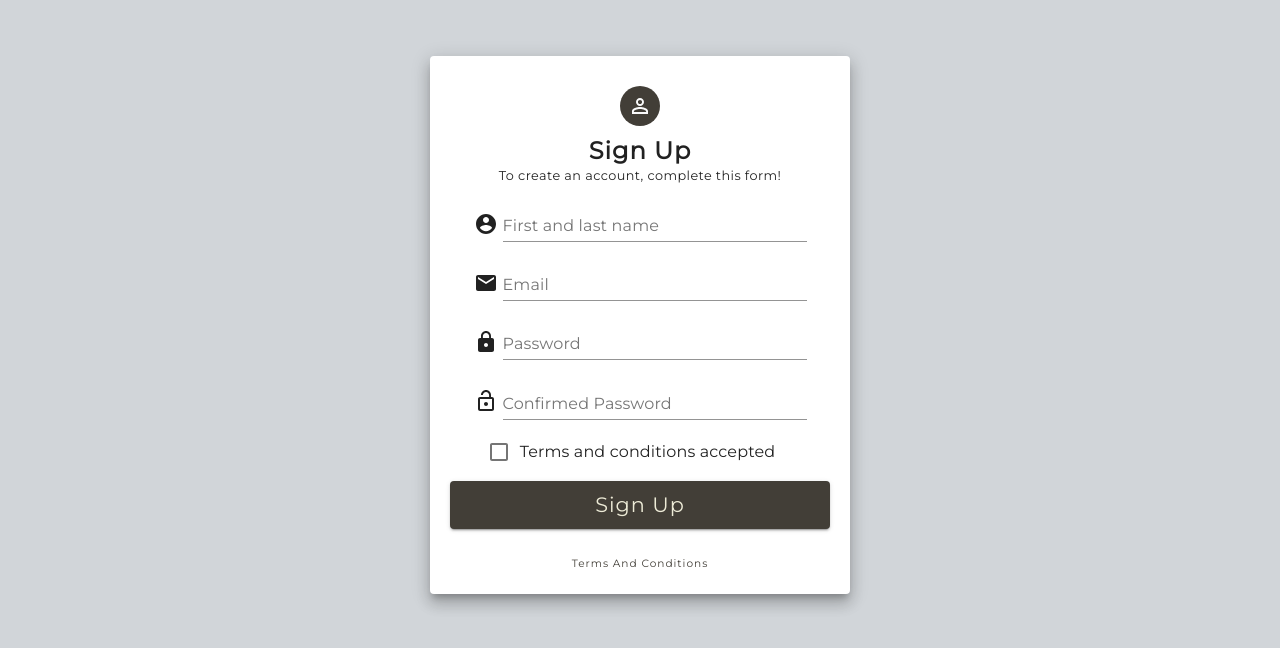
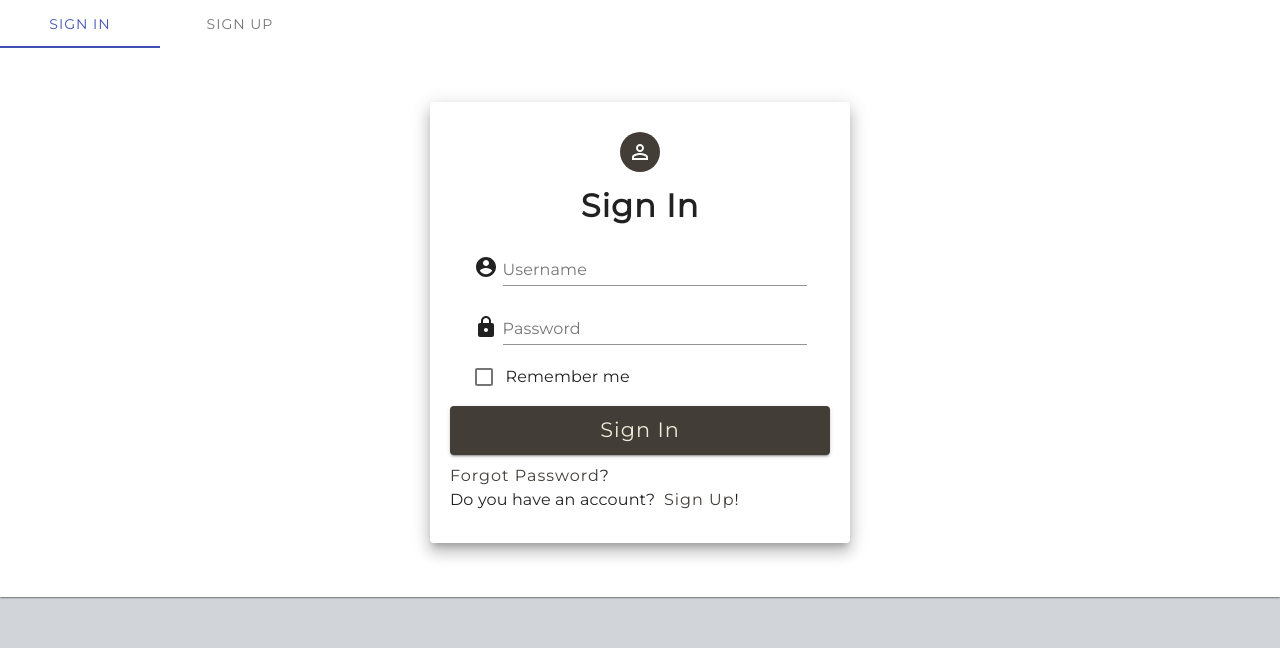
Before and after one commit to MAbdurahman/react-register-form-example, a React (Create React App) app: page / in a window 1280 px wide. Shown: the top 648 px of the page. Built offline with nearby package versions, Linux system fonts and the light colour scheme.

Commit message:
Create TabPanel; Add SignIn and SignUp components to it

```diff
--- a/src/App.js
+++ b/src/App.js
@@ -2,12 +2,14 @@ import React from 'react';
 import './App.css';
 import SignIn from './components/sign-in/SignIn';
 import SignUp from './components/sign-up/SignUp';
+import FormContainer from './containers/form-container/FormContainer';
 
 export default function App() {
   return (
     <div>
       {/* <SignIn /> */}
-      <SignUp />
+      {/* <SignUp /> */}
+      <FormContainer />
     </div>
   );
 };
--- a/src/components/sign-in/SignIn.jsx
+++ b/src/components/sign-in/SignIn.jsx
@@ -5,6 +5,7 @@ import FormControlLabel from '@material-ui/core/FormControlLabel';
 import Checkbox from '@material-ui/core/Checkbox';
 import React from 'react';
 import useStyles from './styles';
+
 
 export default function SignIn() {
    const classes = useStyles();
@@ -20,6 +21,7 @@ export default function SignIn() {
                <TextField
                   className={classes.signin__textFieldStyle}
                   type='email'
+                  placeholder='email address'
                   // id="input-with-icon-grid"
                   label="Username"
                />
--- /dev/null
+++ b/src/containers/form-container/FormContainer.jsx
@@ -0,0 +1,61 @@
+import React, { useState } from 'react';
+import useStyles from './styles';
+import Paper from '@material-ui/core/Paper';
+import Tabs from '@material-ui/core/Tabs';
+import Tab from '@material-ui/core/Tab';
+import Typography from '@material-ui/core/Typography';
+import Box from '@material-ui/core/Box';
+import SignIn from '../../components/sign-in/SignIn';
+import SignUp from '../../components/sign-up/SignUp';
+
+
+export default function FormContainer() {
+   const classes = useStyles();
+   const [value, setValue] = useState(0);
+
+   const handleChange = (event, newValue) => {
+      setValue(newValue);
+   };
+
+   /* =========TabPanel Function========= */
+   function TabPanel(props) {
+      const { children, value, index, ...other } = props;
+
+      return (
+         <div
+            role="tabpanel"
+            hidden={value !== index}
+            id={`simple-tabpanel-${index}`}
+            aria-labelledby={`simple-tab-${index}`}
+            {...other}
+         >
+            {value === index && (
+               <Box p={3}>
+                  <Typography>{children}</Typography>
+               </Box>
+            )}
+         </div>
+      );
+   }
+
+   return (
+      <Paper square>
+         <Tabs
+            value={value}
+            indicatorColor="primary"
+            textColor="primary"
+            onChange={handleChange}
+            aria-label="disabled tabs example"
+         >
+            <Tab label='Sign In' />
+            <Tab label='Sign Up' />
+         </Tabs>
+         <TabPanel value={value} index={0}>
+            <SignIn />
+         </TabPanel>
+         <TabPanel value={value} index={1}>
+            <SignUp />
+         </TabPanel>
+      </Paper>
+   );
+};
--- /dev/null
+++ b/src/containers/form-container/styles.js
@@ -0,0 +1,8 @@
+import { makeStyles } from '@material-ui/core/styles';
+
+export default makeStyles(theme => ({
+   formContainer: {
+      marginTop: '1.125em',
+      textAlign: 'center',
+   }
+}));
```
